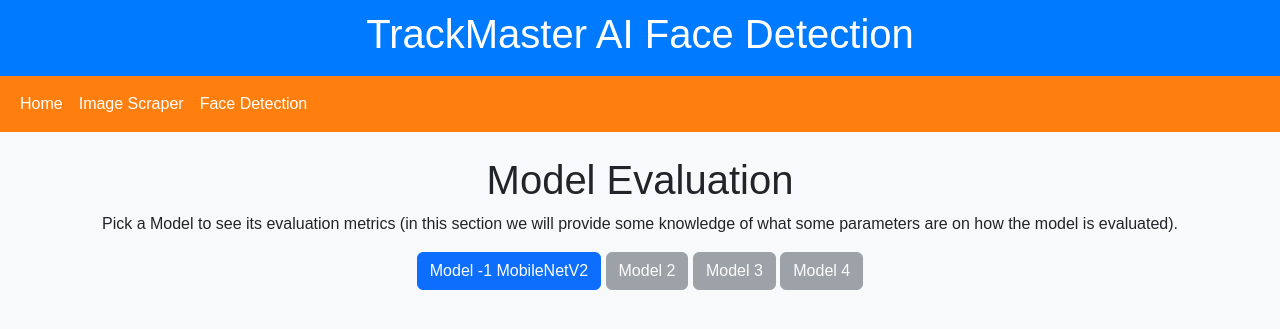
After one commit to Nishit92inn/TrackMasterAI_1000, a Flask app: page /model_evaluation in a window 1280 px wide. The commit adds this page. Shown: the top 329 px of the page. Run offline with Flask 2, Linux system fonts and the light colour scheme; parts of the project's set-up code (start-up, migrations or seed data) failed here and were passed over; some libraries are stand-ins or nearby versions.

Commit message:
Add model training and evaluation functionality

```diff
--- a/app.py
+++ b/app.py
@@ -12,6 +12,7 @@ import os
 import io
 import re
 import datetime
+import json
 
 
 
@@ -30,6 +31,10 @@ training_log = ""
 last_log_length = 0
 data_preparation_progress = 0
 data_preparation_log = ""
+evaluation_progress = 0
+evaluation_log = ""
+last_log_length = 0
+
 
 @app.route('/')
 def index():
@@ -340,5 +345,73 @@ def training_progress_route():
     last_log_length = len(training_log)
     return jsonify({"progress": training_progress, "log": current_log})
 
+@app.route('/model_evaluation')
+def model_evaluation():
+    return render_template('model_evaluation.html')
+
+@app.route('/start_evaluation', methods=['POST'])
+def start_evaluation():
+    global evaluation_progress, evaluation_log
+    data = request.form
+    model = data['model']
+    evaluation_progress = 0
+    evaluation_log = ""
+
+    threading.Thread(target=evaluate_model_function, args=(model,)).start()
+
+    return jsonify({"status": "started"})
+
+def evaluate_model_function(model):
+    global evaluation_progress, evaluation_log
+
+    model_path = os.path.join('models', f'{model}_face_recognition.h5')
+    if not os.path.exists(model_path):
+        evaluation_log = "Model file not found. Please train the model first.<br>"
+        evaluation_progress = 100
+        return
+
+    command = [
+        os.path.join(os.environ['VIRTUAL_ENV'], 'Scripts', 'python.exe'),
+        "evaluate_model.py"
+    ]
+
+    process = subprocess.Popen(command, stdout=subprocess.PIPE, stderr=subprocess.PIPE, text=True, env=os.environ.copy(), cwd=os.path.dirname(os.path.abspath(__file__)))
+
+    while True:
+        output = process.stdout.readline()
+        if output == "" and process.poll() is not None:
+            break
+        if output:
+            evaluation_log += output.strip().replace("\n", "<br>") + "<br>"
+            evaluation_progress = min(100, evaluation_progress + 10)
+
+    stderr = process.communicate()[1]
+    if stderr:
+        evaluation_log += "Error:<br>" + stderr.replace("\n", "<br>") + "<br>"
+
+    evaluation_log += "<br>Evaluation process finished.<br>"
+    evaluation_progress = 100
+
+
+@app.route('/evaluation_progress')
+def evaluation_progress_route():
+    global evaluation_progress, evaluation_log, last_log_length
+    current_log = evaluation_log[last_log_length:]
+    last_log_length = len(evaluation_log)
+    return jsonify({"progress": evaluation_progress, "log": current_log})
+
+
+@app.route('/evaluation_results')
+def evaluation_results():
+    log_dir = 'Model_Evaluation_Logs'
+    try:
+        with open(os.path.join(log_dir, 'evaluation_metrics.json'), 'r', encoding='utf-8') as f:
+            metrics = json.load(f)
+        return render_template('evaluation_results.html', metrics=metrics)
+    except FileNotFoundError:
+        return "No evaluation results found. Please run the evaluation first."
+
+
+
 if __name__ == '__main__':
     app.run(debug=True)
--- /dev/null
+++ b/templates/model_evaluation.html
@@ -0,0 +1,45 @@
+{% extends "base.html" %}
+
+{% block title %}Model Evaluation - TrackMaster AI Face Detection{% endblock %}
+
+{% block content %}
+<div class="container mt-4">
+    <h1 class="text-center">Model Evaluation</h1>
+    <p class="text-center">Pick a Model to see its evaluation metrics (in this section we will provide some knowledge of what some parameters are on how the model is evaluated).</p>
+    <div class="text-center mb-4">
+        <button class="btn btn-primary model-btn" data-model="mobilenetv2">Model -1 MobileNetV2</button>
+        <button class="btn btn-secondary model-btn" data-model="model2" disabled>Model 2</button>
+        <button class="btn btn-secondary model-btn" data-model="model3" disabled>Model 3</button>
+        <button class="btn btn-secondary model-btn" data-model="model4" disabled>Model 4</button>
+    </div>
+    <div id="model-info" class="mt-4" style="display: none;">
+        <h3 class="text-center">Model Metrics:</h3>
+        <div id="evaluation-log" class="mt-3" style="height: 200px; overflow-y: scroll; border: 1px solid #ccc; padding: 10px;"></div>
+    </div>
+</div>
+
+<script src="https://code.jquery.com/jquery-3.6.0.min.js"></script>
+<script>
+    $(document).ready(function() {
+        $('.model-btn').click(function() {
+            var model = $(this).data('model');
+            $('#model-info').show();
+            $('#evaluation-log').html('Loading evaluation metrics...');
+
+            $.post('/start_evaluation', { model: model }, function(data) {
+                if (data.status === 'started') {
+                    var evaluationInterval = setInterval(function() {
+                        $.get('/evaluation_progress', function(progressData) {
+                            $('#evaluation-log').html(progressData.log);
+                            if (progressData.progress >= 100) {
+                                clearInterval(evaluationInterval);
+                                window.location.href = '/evaluation_results';
+                            }
+                        });
+                    }, 1000);
+                }
+            });
+        });
+    });
+</script>
+{% endblock %}
--- a/templates/train_model.html
+++ b/templates/train_model.html
@@ -40,6 +40,9 @@
                 </div>
                 <div id="training-log" class="mt-3" style="height: 200px; overflow-y: scroll; border: 1px solid #ccc; padding: 10px;"></div>
             </div>
+        </div>
+        <div class="text-center mb-4">
+            <a href="/model_evaluation" class="btn btn-primary">Evaluate Model</a>
         </div>
     </div>
 </div>
```
Also changed, not shown: evaluate_model.py (added, +54 -0 lines), templates/evaluation_results.html (added, +22 -0 lines), templates/recognize.html (deleted, +0 -34 lines), 1 other file.
